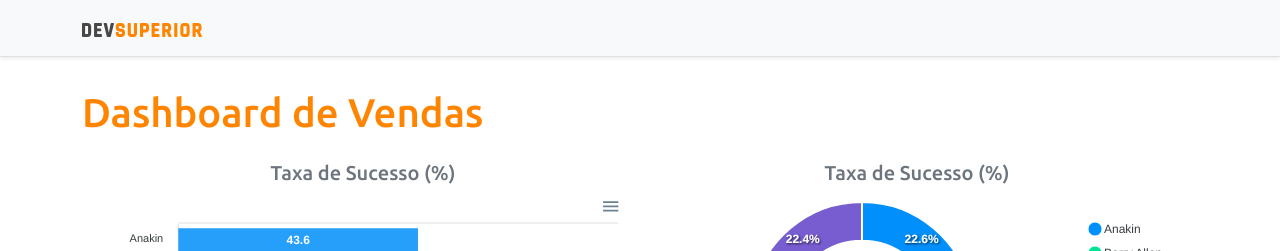
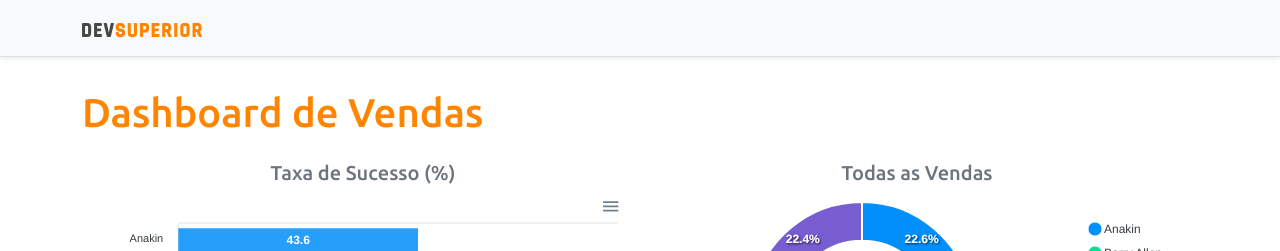
Before and after one commit to gismarb/projeto-sds3, a React (Create React App) app in the folder frontend/: page / in a window 1280 px wide. Shown: the top 251 px of the page. Built offline with nearby package versions, Linux system fonts and the light colour scheme.

Commit message:
Correction: Donut Chart Title

```diff
--- a/frontend/src/App.tsx
+++ b/frontend/src/App.tsx
@@ -17,7 +17,7 @@
             <BarChart />
           </div>
           <div className="col-sm-6">
-            <h5 className="text-center text-secondary">Taxa de Sucesso (%)</h5>
+            <h5 className="text-center text-secondary">Todas as Vendas</h5>
             <DonutChart />
           </div>
         </div>
```
